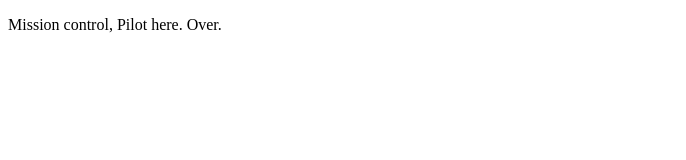
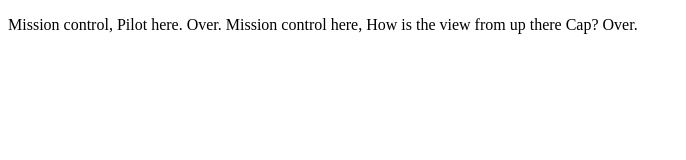
Before and after one commit to TravisKaine/communication-log, a plain HTML site: page index.html in a window 1280 px wide. Shown: the whole page, without its empty margins (0-686 px from the left). Drawn offline with Linux system fonts and the light colour scheme.

Commit message:
mission control

```diff
--- a/index.html
+++ b/index.html
@@ -1,6 +1,8 @@
 <!DOCTYPE html>
 <html>
    <body>
-      <p>Mission control, Pilot here. Over.</p>
+      <p>Mission control, Pilot here. Over.
+         Mission control here, How is the view from up there Cap? Over.
+      </p>
    </body>
 </html>
```
